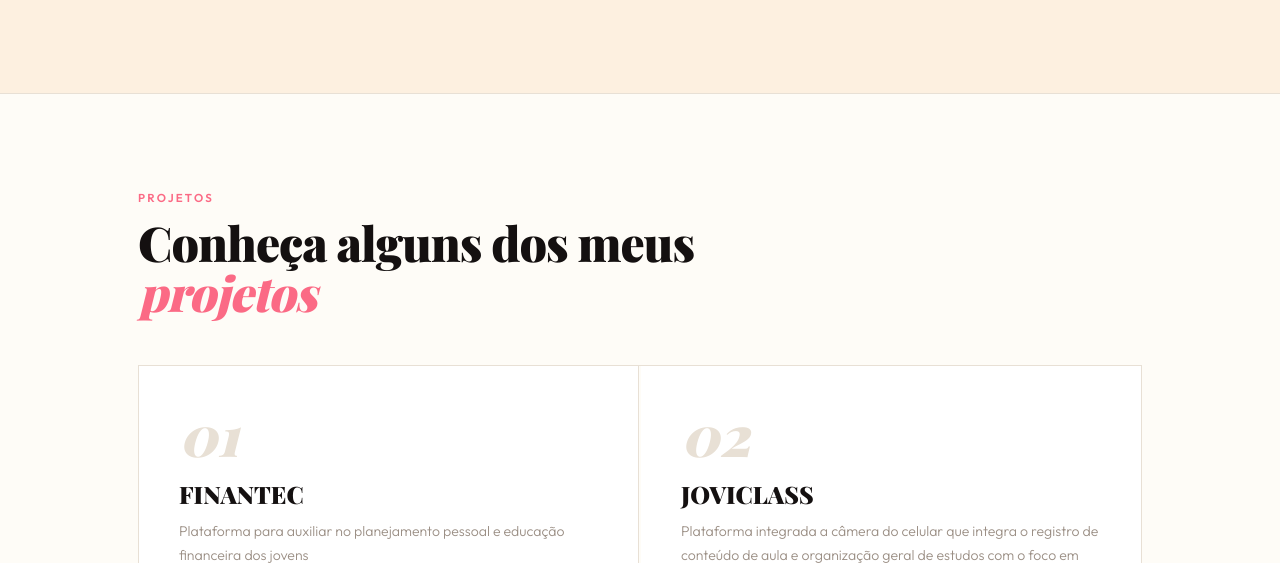
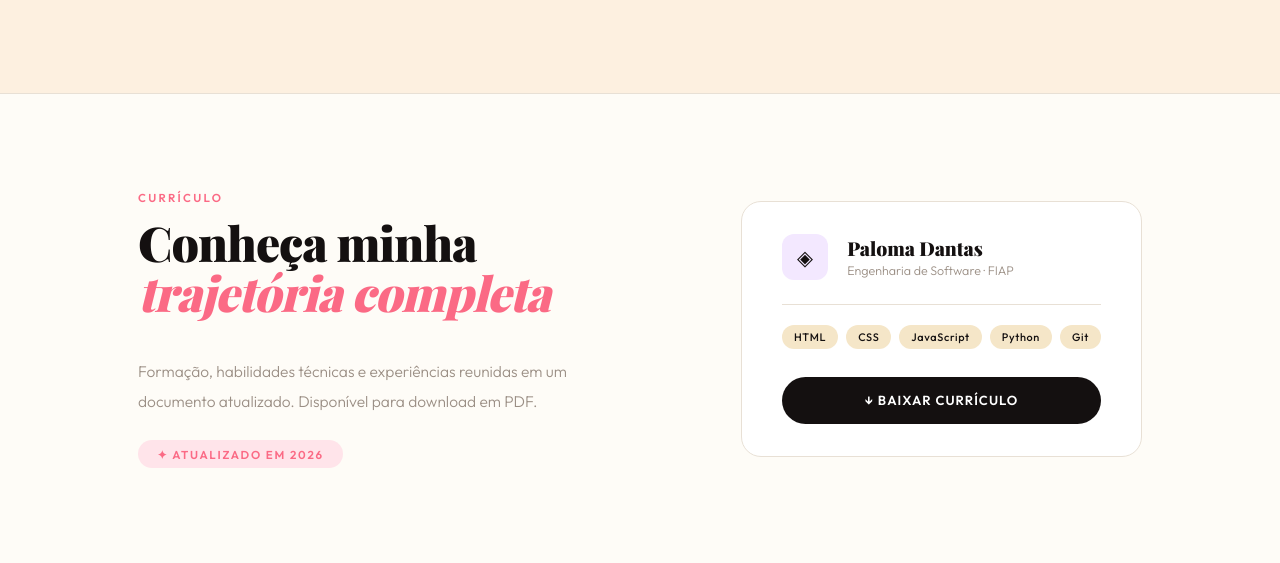
Before and after one commit to palomadantas16/Portfolio, a plain HTML site: page index.html in a window 1280 px wide. Shown: the part 2237-2800 px from the top of the page. Drawn offline with nearby package versions, Linux system fonts and the light colour scheme; a web font is replaced by a local one.

Commit message:
feat: Nova funcionalidade para baixar currículo atualizado implementada

```diff
--- a/index.html
+++ b/index.html
@@ -14,7 +14,7 @@
   <ul class="nav-links">
     <li><a href="#sobre">Sobre</a></li>
     <li><a href="#formacao">Formação</a></li>
-    <li><a href="#projetos">Projetos</a></li>
+    <!-- <li><a href="#projetos">Projetos</a></li> -->
     <li><a href="#contato">Contato</a></li>
   </ul>
 </nav>
@@ -26,7 +26,7 @@
     <h1>O futuro é construído<span>por quem tem coragem de inovar.</span></h1>
     <p class="hero-desc">Transformando aprendizado em projetos e ideias em experiências digitais.</p>
     <div class="hero-btns">
-      <a href="#projetos" class="btn btn-solid">Ver projetos</a>
+      <!-- <a href="#projetos" class="btn btn-solid">Ver projetos</a> -->
       <a href="#contato" class="btn btn-ring">Falar comigo</a>
     </div>
   </div>
@@ -121,7 +121,7 @@
   </div>
 </section>
 
-<!-- PROJETOS -->
+<!-- PROJETOS
 <section class="sec" id="projetos">
   <div class="container">
     <div class="reveal">
@@ -164,6 +164,45 @@
     </div>
   </div>
 </section>
+ -->
+
+<!-- CURRÍCULO -->
+<section class="sec" id="curriculo">
+  <div class="container">
+    <div class="curriculo-layout">
+      <div class="curriculo-left reveal">
+        <p class="sec-tag">Currículo</p>
+        <h2>Conheça minha<br><i>trajetória completa</i></h2>
+        <p class="curriculo-desc">Formação, habilidades técnicas e experiências reunidas em um documento atualizado. Disponível para download em PDF.</p>
+        <div class="curriculo-meta">
+          <span class="curriculo-chip">✦ Atualizado em 2026</span>
+        </div>
+      </div>
+      <div class="curriculo-right reveal">
+        <div class="curriculo-card">
+          <div class="curriculo-card-top">
+            <div class="curriculo-icon">◈</div>
+            <div>
+              <div class="curriculo-card-title">Paloma Dantas</div>
+              <div class="curriculo-card-sub">Engenharia de Software · FIAP</div>
+            </div>
+          </div>
+          <div class="curriculo-divider"></div>
+          <div class="curriculo-skills">
+            <span class="badge">HTML</span>
+            <span class="badge">CSS</span>
+            <span class="badge">JavaScript</span>
+            <span class="badge">Python</span>
+            <span class="badge">Git</span>
+          </div>
+          <a href="./src/assets/pdf/Curriculo_PalomaDantas.pdf" download class="btn btn-solid curriculo-btn">
+            ↓ Baixar currículo
+          </a>
+        </div>
+      </div>
+    </div>
+  </div>
+</section>
 
 <!-- CONTATO -->
 <section class="sec" id="contato">
--- a/src/css/style.css
+++ b/src/css/style.css
@@ -176,7 +176,9 @@ h2 i{font-style:italic;color:var(--blush);}
 /* ── FORMAÇÃO ── */
 #formacao{background:var(--warm);}
 .formacao-list{
-  display:flex;flex-direction:column;gap:2.5rem;
+  display:flex;
+  flex-direction:column;
+  gap:2.5rem;
   margin-top:1rem;
 }
 .formacao-item{
@@ -203,33 +205,52 @@ h2 i{font-style:italic;color:var(--blush);}
   flex-shrink:0;
 }
 .formacao-foto img{
-  width:100%;height:100%;
-  object-fit:cover;display:block;
+  width:100%;
+  height:100%;
+  object-fit:cover;
+  display:block;
 }
 .formacao-info{
-  display:flex;flex-direction:column;gap:.5rem;
+  display:flex;
+  flex-direction:column;
+  gap:.5rem;
 }
 .formacao-badge{
-  font-size:.65rem;font-weight:600;letter-spacing:.15em;text-transform:uppercase;
-  color:var(--blush);background:#ffe4ea;
-  border-radius:999px;padding:.3rem .9rem;
-  display:inline-block;width:fit-content;
+  font-size:.65rem;
+  font-weight:600;
+  letter-spacing:.15em;
+  text-transform:uppercase;
+  color:var(--blush);
+  background:#ffe4ea;
+  border-radius:999px;
+  padding:.3rem .9rem;
+  display:inline-block;
+  width:fit-content;
   margin-bottom:.25rem;
 }
 .formacao-badge.concluido{
   color:#059669;background:#d1fae5;
 }
 .formacao-info h3{
-  font-family:var(--serif);font-weight:700;font-size:1.4rem;
-  letter-spacing:-.5px;margin:0;
+  font-family:var(--serif);
+  font-weight:700;
+  font-size:1.4rem;
+  letter-spacing:-.5px;
+  margin:0;
 }
 .formacao-inst{
-  font-size:.8rem;font-weight:500;letter-spacing:.05em;
+  font-size:.8rem;
+  font-weight:500;
+  letter-spacing:.05em;
   color:var(--muted);
 }
 .formacao-desc{
-  font-size:.9rem;color:var(--muted);line-height:1.8;font-weight:300;
-  max-width:600px;margin-top:.25rem;
+  font-size:.9rem;
+  color:var(--muted);
+  line-height:1.8;
+  font-weight:300;
+  max-width:600px;
+  margin-top:.25rem;
 }
 
 /* ── PROJETOS ── */
@@ -266,6 +287,109 @@ h2 i{font-style:italic;color:var(--blush);}
   transition:background .2s;
 }
 .proj-card:hover .badge{background:#fff;}
+
+/* ── CURRÍCULO ── */
+.curriculo-layout {
+  display: flex;
+  justify-content: space-between;
+  align-items: center;
+  gap: 4rem;
+  flex-wrap: wrap;
+}
+.curriculo-left {
+  max-width: 480px;
+}
+.curriculo-desc {
+  font-size: .97rem;
+  color: var(--muted);
+  line-height: 1.9;
+  font-weight: 300;
+  margin-bottom: 1.5rem;
+}
+.curriculo-meta {
+  display: flex;
+  gap: .75rem;
+  flex-wrap: wrap;
+}
+.curriculo-chip {
+  font-size: .72rem;
+  font-weight: 600;
+  letter-spacing: .15em;
+  text-transform: uppercase;
+  color: var(--blush);
+  background: #ffe4ea;
+  border-radius: 999px;
+  padding: .4rem 1.2rem;
+}
+.curriculo-right {
+  flex-shrink: 0;
+}
+.curriculo-card {
+  background: #fff;
+  border: 1px solid var(--border);
+  border-radius: 20px;
+  padding: 2rem 2.5rem;
+  min-width: 320px;
+  transition: box-shadow .25s, transform .25s;
+}
+.curriculo-card:hover {
+  box-shadow: 0 8px 40px rgba(251,106,133,.1);
+  transform: translateY(-2px);
+}
+.curriculo-card-top {
+  display: flex;
+  align-items: center;
+  gap: 1.2rem;
+  margin-bottom: 1.5rem;
+}
+.curriculo-icon {
+  width: 46px;
+  height: 46px;
+  border-radius: 12px;
+  background: #f3e8ff;
+  display: flex;
+  align-items: center;
+  justify-content: center;
+  font-size: 1.3rem;
+  flex-shrink: 0;
+}
+.curriculo-card-title {
+  font-size: 1.2rem;
+  font-weight: 700;
+  font-family: var(--serif);
+}
+.curriculo-card-sub {
+  font-size: .78rem;
+  color: var(--muted);
+  font-weight: 300;
+  margin-top: 2px;
+}
+.curriculo-divider {
+  height: 1px;
+  background: var(--border);
+  margin-bottom: 1.25rem;
+}
+.curriculo-skills {
+  display: flex;
+  flex-wrap: wrap;
+  gap: .5rem;
+  margin-bottom: 1.75rem;
+}
+.curriculo-btn {
+  width: 100%;
+  text-align: center;
+  background: var(--ink);
+  color: #fff;
+}
+.curriculo-btn:hover {
+  background: var(--blush);
+  border-color: var(--blush);
+}
+
+@media(max-width:860px) {
+  .curriculo-layout { flex-direction: column; }
+  .curriculo-card { min-width: unset; width: 100%; }
+}
 
 /* ── CONTATO ── */
 #contato{background:var(--ink);border-bottom:none;}
```
Also changed, not shown: 1 other file.
